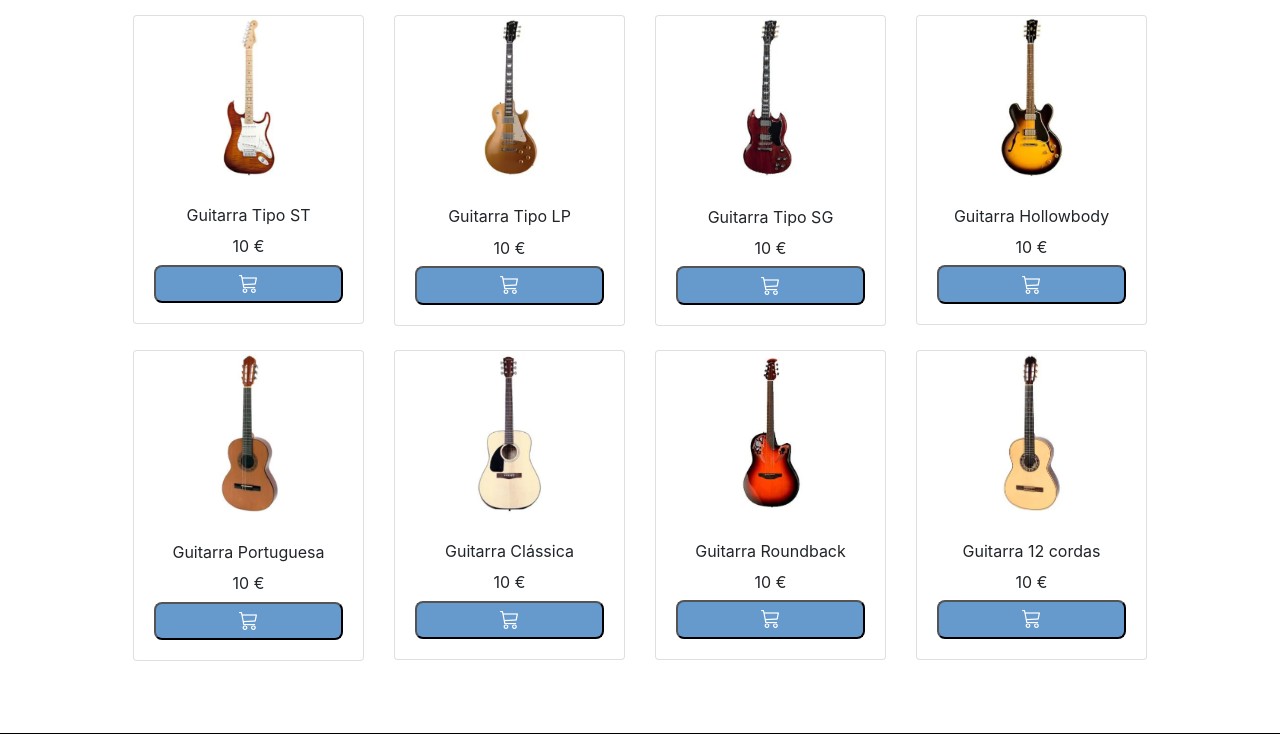
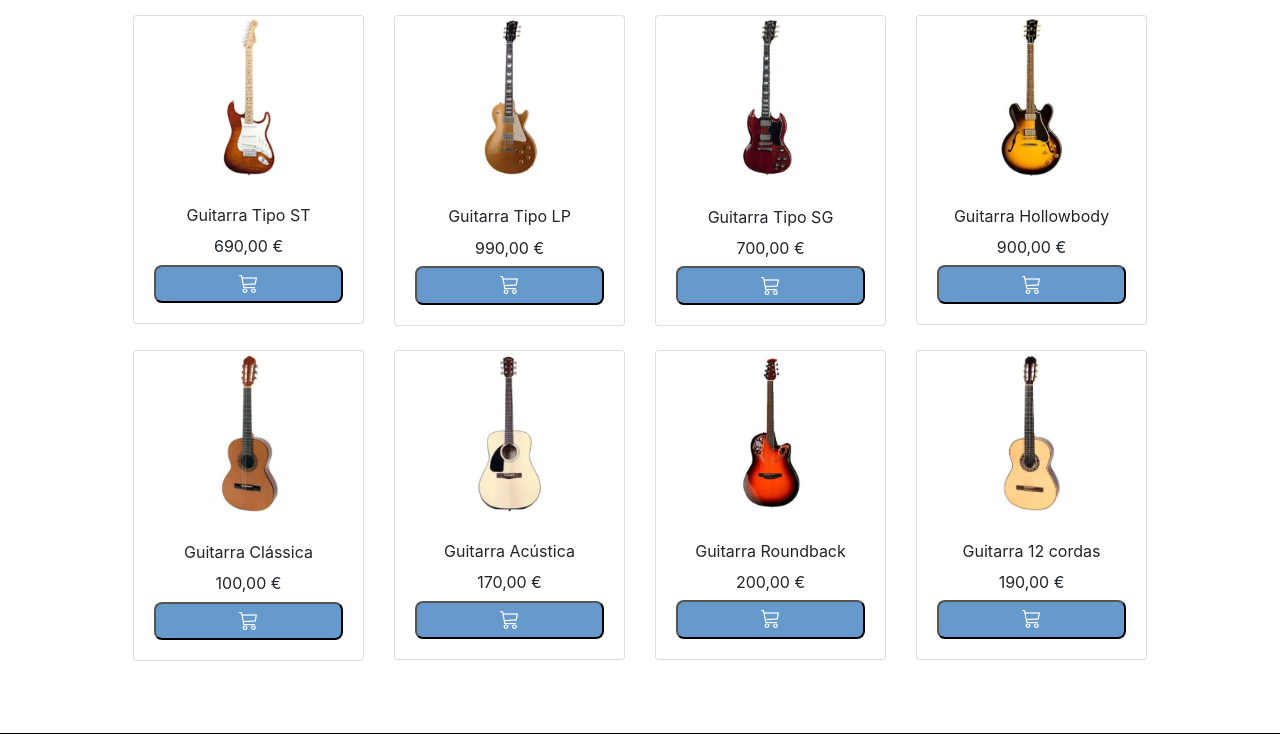
Before and after one commit to jmiguel2727/groovestation, a PHP site: page /guitarras.php in a window 1280 px wide. Shown: the part 454-1188 px from the top of the page. Run offline with PHP 8.4, Linux system fonts and the light colour scheme; some libraries are stand-ins or nearby versions.

Commit message:
last commit

```diff
--- a/guitarras.php
+++ b/guitarras.php
@@ -55,7 +55,7 @@
                         <img alt="Bateria Acústica Completa" class="card-img-top" src="imagens/1.png    ">
                         <div class="card-body text-center">
                             <p class="card-text">Guitarra Tipo ST</p>
-                            <p class="card-text">10 €</p>
+                            <p class="card-text">690,00 €</p>
                             <button class="carrinho text-white">
                                 <i class="bi bi-cart3" style="font-size: 1.2rem;"></i>
                             </button>
@@ -68,7 +68,7 @@
                         <img alt="Bateria Acústica Completa" class="card-img-top" src="imagens/2.png">
                         <div class="card-body text-center">
                             <p class="card-text">Guitarra Tipo LP</p>
-                            <p class="card-text">10 €</p>
+                            <p class="card-text">990,00 €</p>
                             <button class="carrinho text-white">
                                 <i class="bi bi-cart3" style="font-size: 1.2rem;"></i>
                             </button>
@@ -81,7 +81,7 @@
                         <img alt="Bateria Acústica Completa" class="card-img-top" src="imagens/3.png">
                         <div class="card-body text-center">
                             <p class="card-text">Guitarra Tipo SG</p>
-                            <p class="card-text">10 €</p>
+                            <p class="card-text">700,00 €</p>
                             <button class="carrinho text-white">
                                 <i class="bi bi-cart3" style="font-size: 1.2rem;"></i>
                             </button>
@@ -94,7 +94,7 @@
                         <img alt="Bateria Acústica Completa" class="card-img-top" src="imagens/4.png">
                         <div class="card-body text-center">
                             <p class="card-text">Guitarra Hollowbody</p>
-                            <p class="card-text">10 €</p>
+                            <p class="card-text">900,00 €</p>
                             <button class="carrinho text-white">
                                 <i class="bi bi-cart3" style="font-size: 1.2rem;"></i>
                             </button>
@@ -106,8 +106,8 @@
                     <div class="card ">
                         <img alt="Bateria Acústica Completa" class="card-img-top" src="imagens/5.png">
                         <div class="card-body text-center">
-                            <p class="card-text">Guitarra Portuguesa</p>
-                            <p class="card-text">10 €</p>
+                            <p class="card-text">Guitarra Clássica</p>
+                            <p class="card-text">100,00 €</p>
                             <button class="carrinho text-white">
                                 <i class="bi bi-cart3" style="font-size: 1.2rem;"></i>
                             </button>
@@ -119,8 +119,8 @@
                     <div class="card ">
                         <img alt="Bateria Acústica Completa" class="card-img-top" src="imagens/6.png">
                         <div class="card-body text-center">
-                            <p class="card-text">Guitarra Clássica</p>
-                            <p class="card-text">10 €</p>
+                            <p class="card-text">Guitarra Acústica</p>
+                            <p class="card-text">170,00 €</p>
                             <button class="carrinho text-white">
                                 <i class="bi bi-cart3" style="font-size: 1.2rem;"></i>
                             </button>
@@ -133,7 +133,7 @@
                         <img alt="Bateria Acústica Completa" class="card-img-top" src="imagens/7.png">
                         <div class="card-body text-center">
                             <p class="card-text">Guitarra Roundback</p>
-                            <p class="card-text">10 €</p>
+                            <p class="card-text">200,00 €</p>
                             <button class="carrinho text-white">
                                 <i class="bi bi-cart3" style="font-size: 1.2rem;"></i>
                             </button>
@@ -146,7 +146,7 @@
                         <img alt="Bateria Acústica Completa" class="card-img-top" src="imagens/8.png">
                         <div class="card-body text-center">
                             <p class="card-text">Guitarra 12 cordas</p>
-                            <p class="card-text">10 €</p>
+                            <p class="card-text">190,00 €</p>
                             <button class="carrinho text-white">
                                 <i class="bi bi-cart3" style="font-size: 1.2rem;"></i>
                             </button>
```
Also changed, not shown: baterias.php (+9 -9 lines), sopros.php (+8 -8 lines), teclados.php (+8 -8 lines), tradicionais.php (+8 -8 lines).
